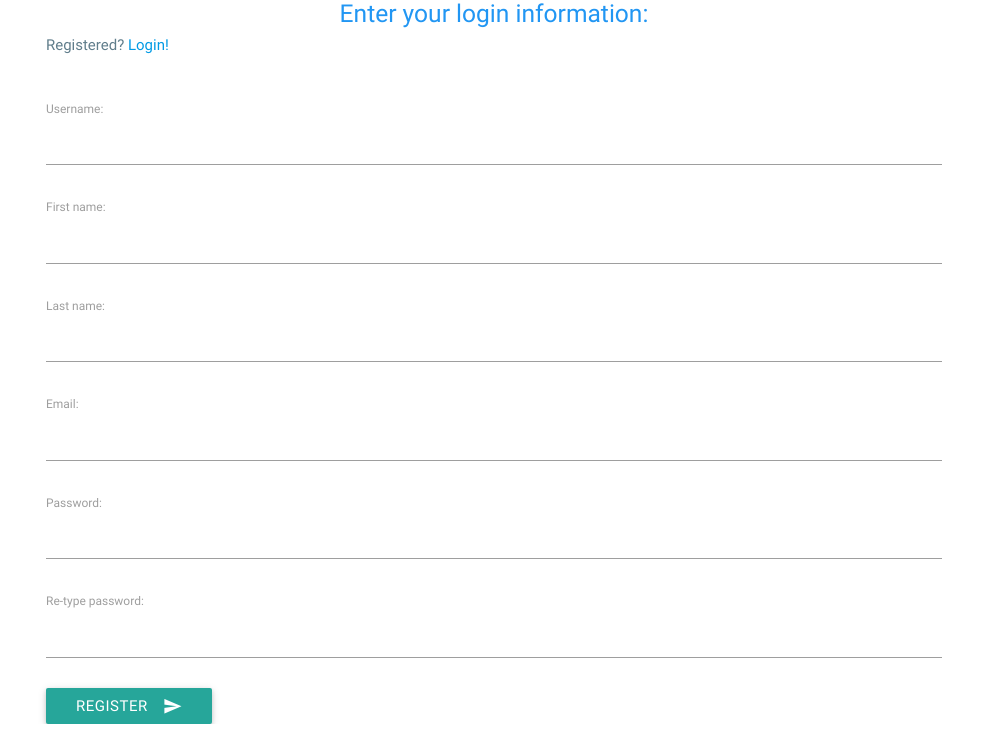
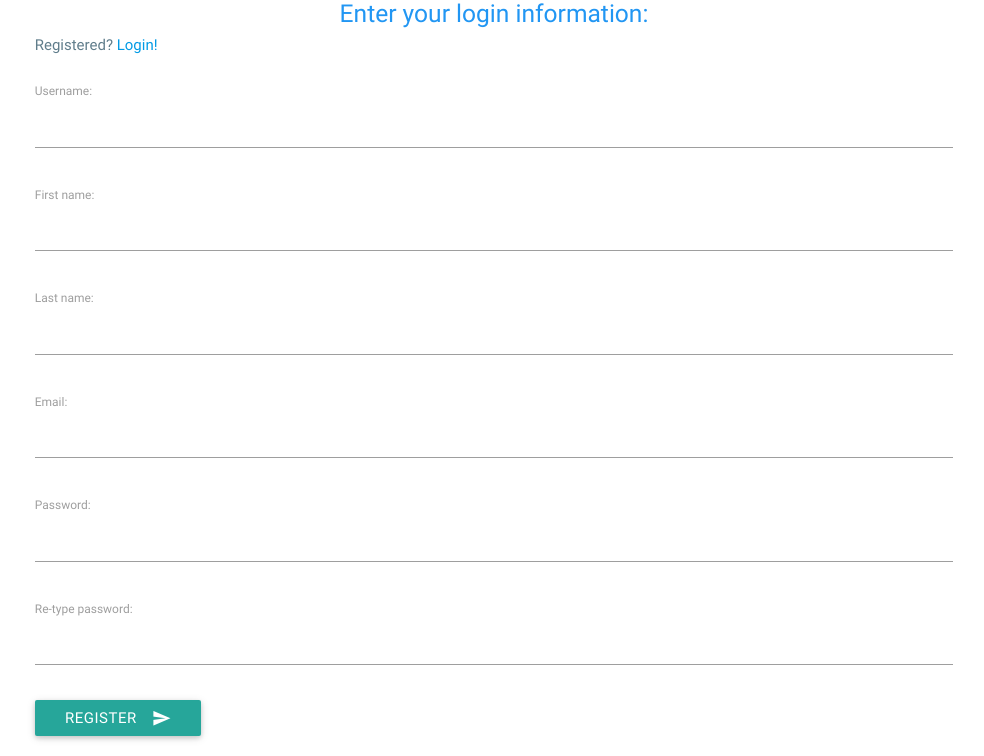
Before and after one commit to gracewylu/washu-ride-share, a PHP site: page /register.php in a window 1280 px wide. Shown: the part 213-969 px from the top of the page, without its empty margins (146-1130 px from the left). Before the commit the page ends 937 px from the top, so only its background shows below. Run offline with PHP 8.4, Linux system fonts and the light colour scheme.

Commit message:
updated code

```diff
--- a/register.php
+++ b/register.php
@@ -71,15 +71,17 @@
             <h5 class="header center blue-text darken-4">
                  Enter your login information:
              </h5>
-                <h6 class="blue-grey-text">Registered? <a href='http://54.213.111.166/~cse437/login.html'>Login!</a></h6><br>
-                <p><label class='field'>Username: </label><input name='username' type='text' class='text-200'/></p>
-                <p><label class='field'>First name: </label><input name="first_name" type='text' class='text-200'/></p>
-                <p><label class='field'>Last name: </label><input name="last_name" type='text' class='text-200'/></p>
-                <p><label class='field'>Email: </label><input type='email' name='email_address' class='text-200'/></p>
-                <p><label class='field'>Password: </label><input name='password' type='password' class='text-200'/></p>
-                <p><label class='field'>Re-type password: </label><input name='password_retype' type='password' class='text-200'/></p>
-                <p><button class="btn waves-effect waves-light" type='submit' name='submit'>Register<i class="material-icons right">send</i></button></p>
-        </form>
-    </div>
+                <div class="row">
+                    <h6 class="blue-grey-text">Registered? <a href='http://54.213.111.166/~cse437/login.html'>Login!</a></h6>
+                </div>
+                <div class="row"><label class='field'>Username: </label><input name='username' type='text' class='text-200'/></div>
+                <div class="row"><label class='field'>First name: </label><input name="first_name" type='text' class='text-200'/></div>
+                <div class="row"><label class='field'>Last name: </label><input name="last_name" type='text' class='text-200'/></div>
+                <div class="row"><label class='field'>Email: </label><input type='email' name='email_address' class='text-200'/></div>
+                <div class="row"><label class='field'>Password: </label><input name='password' type='password' class='text-200'/></div>
+                <div class="row"><label class='field'>Re-type password: </label><input name='password_retype' type='password' class='text-200'/></div>
+                <div class="row"><button class="btn waves-effect waves-light" type='submit' name='submit'>Register<i class="material-icons right">send</i></button></div>
+            </form>
+        </div>
     </body>
 </html>
```
Also changed, not shown: search.php (+26 -5 lines), uploader.php (+12 -16 lines), user_profile.php (+15 -9 lines).
